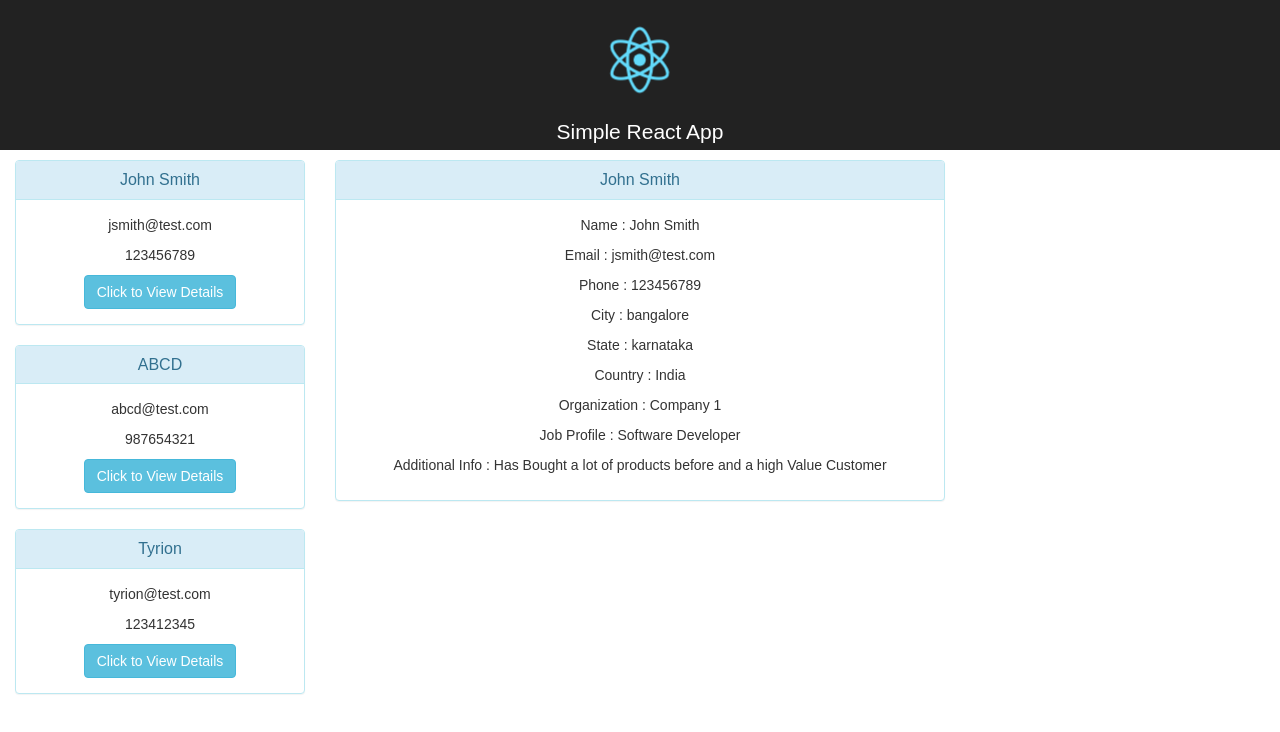
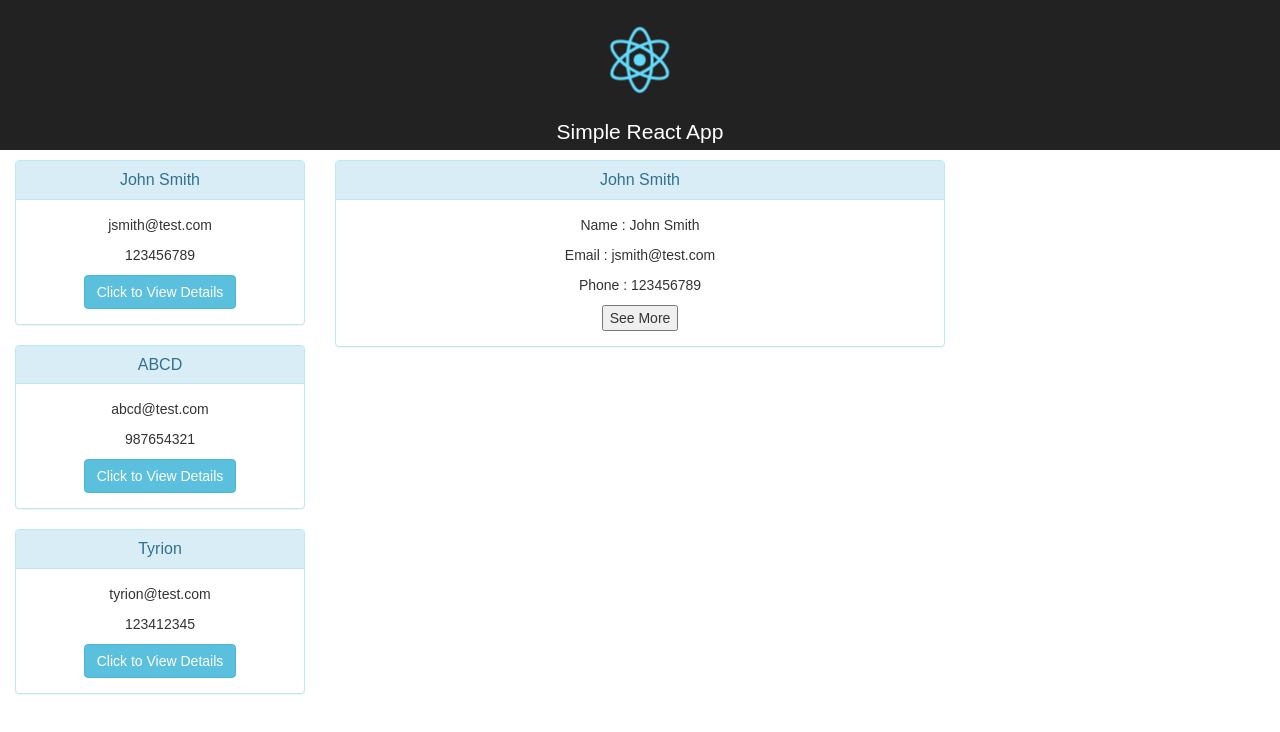
Before and after one commit to kushalaicoderpoc/my-react-app, a React (Create React App) app in the folder simple-reactjs-app-master/: page /customerlist in a window 1280 px wide. Shown: the top 732 px of the page. Built offline with nearby package versions, Linux system fonts and the light colour scheme.

Commit message:
Auto: push local modified contents

```diff
--- a/simple-reactjs-app-master/src/CustomerDetails.js
+++ b/simple-reactjs-app-master/src/CustomerDetails.js
@@ -1,40 +1,43 @@
-import React, {Component} from 'react';
-import Panel from 'react-bootstrap/lib/Panel'
-import axios from 'axios'
+import React, { Component } from 'react';
+import Panel from 'react-bootstrap/lib/Panel';
+import axios from 'axios';
 
 //This Component is a child Component of Customers Component
 export default class CustomerDetails extends Component {
 
   constructor(props) {
     super(props);
-    this.state = {}
+    this.state = { showMore: false, customerDetails: null };
   }
 
   //Function which is called when the component loads for the first time
   componentDidMount() {
-    this.getCustomerDetails(this.props.val)
+    this.getCustomerDetails(this.props.val);
   }
 
-  //Function which is called whenver the component is updated
+  //Function which is called whenever the component is updated
   componentDidUpdate(prevProps) {
-
     //get Customer Details only if props has changed
     if (this.props.val !== prevProps.val) {
-      this.getCustomerDetails(this.props.val)
+      this.getCustomerDetails(this.props.val);
     }
   }
 
-  //Function to Load the customerdetails data from json.
+  //Function to Load the customer details data from json.
   getCustomerDetails(id) {
     axios.get('assets/samplejson/customer' + id + '.json').then(response => {
-      this.setState({customerDetails: response})
-    })
+      this.setState({ customerDetails: response });
+    });
+  }
+
+  toggleShowMore = () => {
+    this.setState(prevState => ({ showMore: !prevState.showMore }));
   };
 
   render() {
-    if (!this.state.customerDetails)
-      return (<p>Loading Data</p>)
-    return (<div className="customerdetails">
+    if (!this.state.customerDetails) return (<p>Loading Data</p>);
+    return (
+      <div className="customerdetails">
         <Panel bsStyle="info" className="centeralign">
           <Panel.Heading>
             <Panel.Title componentClass="h3">{this.state.customerDetails.data.name}</Panel.Title>
@@ -43,14 +46,21 @@ export default class CustomerDetails extends Component {
             <p>Name : {this.state.customerDetails.data.name}</p>
             <p>Email : {this.state.customerDetails.data.email}</p>
             <p>Phone : {this.state.customerDetails.data.phone}</p>
-          <p>City : {this.state.customerDetails.data.city}</p>
-          <p>State : {this.state.customerDetails.data.state}</p>
-          <p>Country : {this.state.customerDetails.data.country}</p>
+            <React.Fragment>
+              {this.state.showMore && (
+                <React.Fragment>
                   <p>Organization : {this.state.customerDetails.data.organization}</p>
                   <p>Job Profile : {this.state.customerDetails.data.jobProfile}</p>
                   <p>Additional Info : {this.state.customerDetails.data.additionalInfo}</p>
+                </React.Fragment>
+              )}
+            </React.Fragment>
+            <button onClick={this.toggleShowMore} aria-expanded={this.state.showMore} aria-controls="additional-info">
+              {this.state.showMore ? 'See Less' : 'See More'}
+            </button>
           </Panel.Body>
         </Panel>
-    </div>)
+      </div>
+    );
   }
 }
```
Lines whose indentation alone changed are shown as unchanged.
